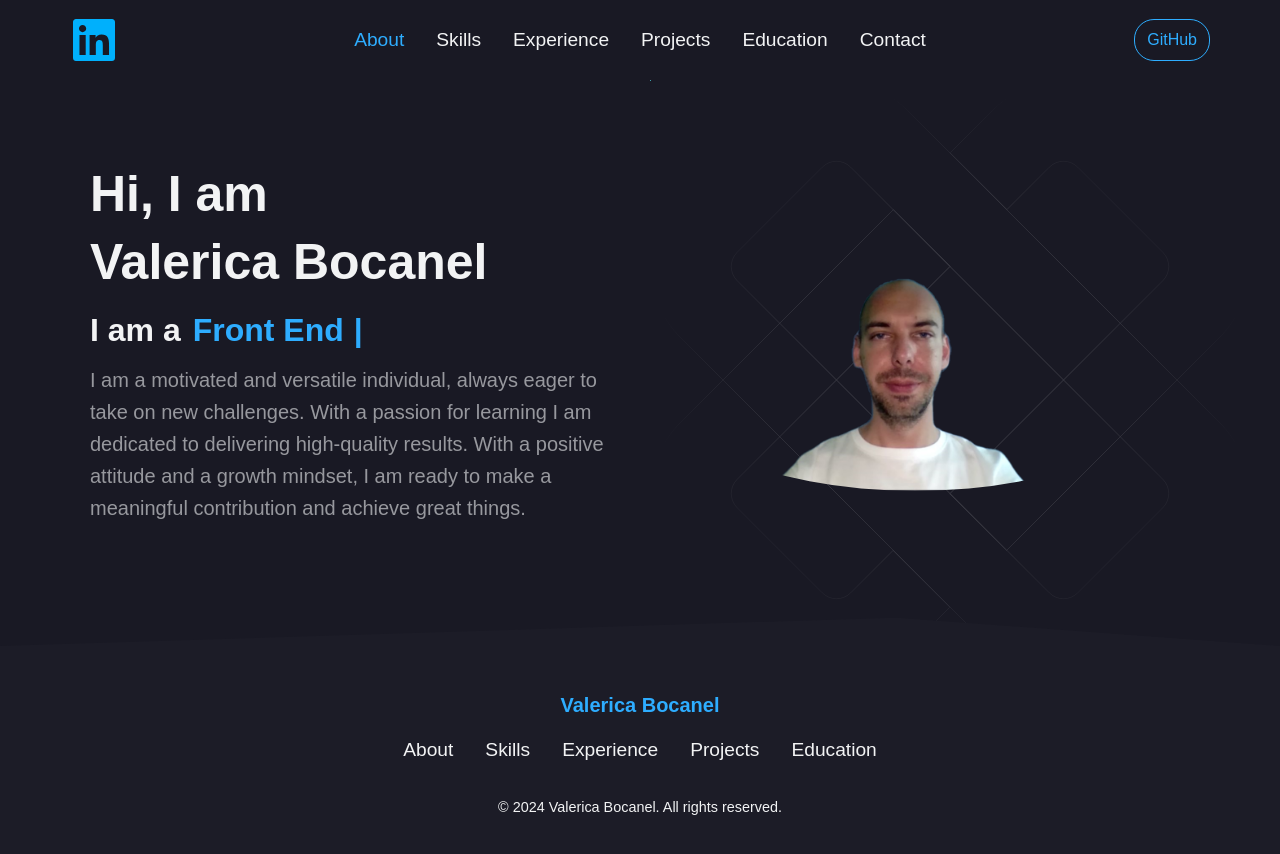
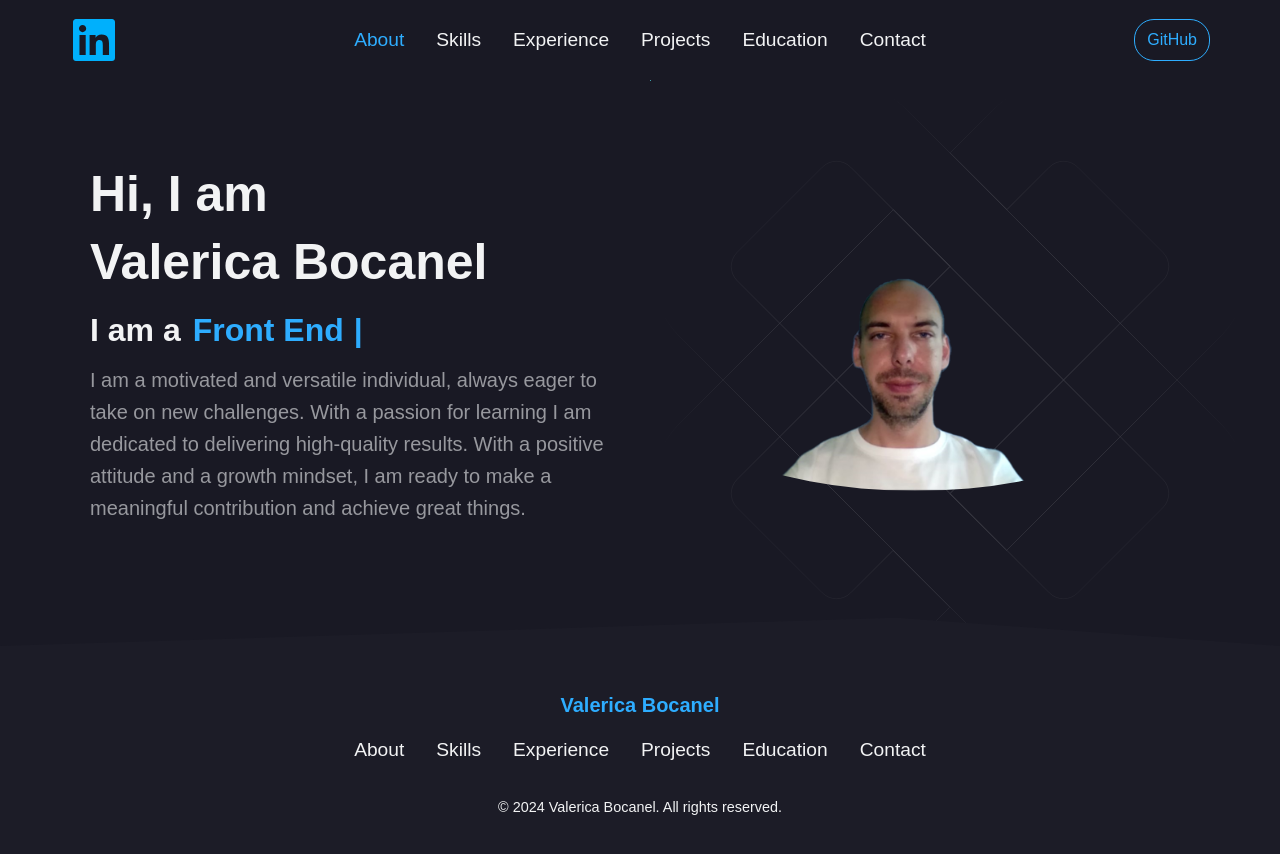
Before and after one commit to valyempire/react-portfolio, a React (Vite) app: page / in a window 1280 px wide. Shown: the top 854 px of the page. Built offline with nearby package versions, Linux system fonts and the light colour scheme.

Commit message:
Added the contact link inside the Footer component

```diff
--- a/src/components/Footer/Footer.jsx
+++ b/src/components/Footer/Footer.jsx
@@ -13,7 +13,7 @@ const Footer = () => {
       <FooterWrapper>
         <Logo>Valerica Bocanel</Logo>
         <Nav>
-          <NavLinkStyled to="/about" className="nav-link">
+          <NavLinkStyled to="/" className="nav-link">
             About
           </NavLinkStyled>
           <NavLinkStyled to="/skills" className="nav-link">
@@ -28,6 +28,9 @@ const Footer = () => {
           <NavLinkStyled to="/education" className="nav-link">
             Education
           </NavLinkStyled>
+          <NavLinkStyled to="/contact" className="nav-link">
+            Contact
+          </NavLinkStyled>
         </Nav>
 
         <Copyright>
```
